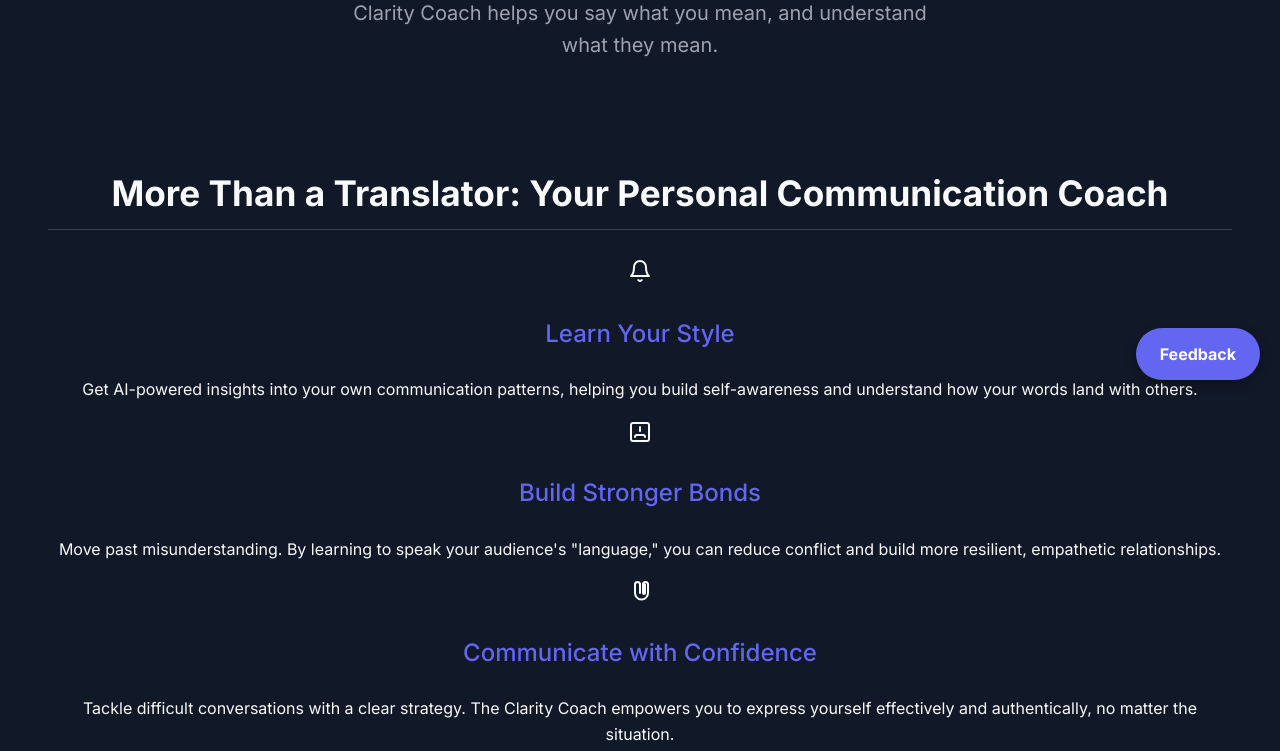
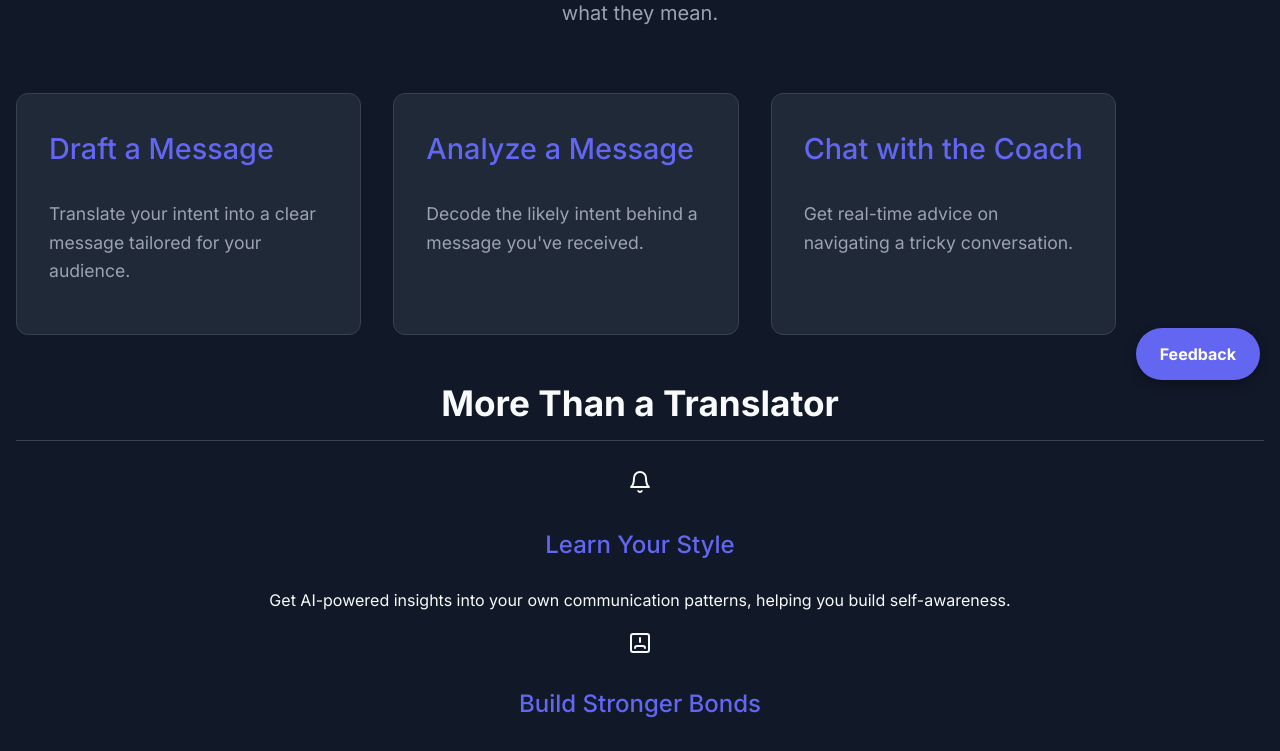
Before and after one commit to SolFlourishes/kith-clarity-coach, a React (Vite) app: page / in a window 1280 px wide. Shown: the part 400-1151 px from the top of the page. Built offline with nearby package versions, Linux system fonts and the light colour scheme.

Commit message:
CLarity: updated Home Page with Mission2

```diff
--- a/src/pages/HomePage.jsx
+++ b/src/pages/HomePage.jsx
@@ -4,45 +4,48 @@ import './HomePage.css';
 
 function HomePage() {
   return (
-    <div className="homepage-container">
+    <div className="homepage-layout">
+      <main className="main-content">
         <header className="hero-section">
           <h1 className="hero-title">Translate Communication,<br />Not People.</h1>
           <p className="hero-subtitle">Bridge the gap between different communication styles. The Clarity Coach helps you say what you mean, and understand what they mean.</p>
         </header>
 
-      {/* New Empowerment Section */}
+        <div className="mode-selection">
+          <ModeCard title="Draft a Message" description="Translate your intent into a clear message tailored for your audience." linkTo="/translate/draft" />
+          <ModeCard title="Analyze a Message" description="Decode the likely intent behind a message you've received." linkTo="/translate/analyze" />
+          <ModeCard title="Chat with the Coach" description="Get real-time advice on navigating a tricky conversation." linkTo="/chat" />
+        </div>
+      </main>
+
+      <aside className="sidebar-content">
         <section className="empowerment-section">
-        <h2>More Than a Translator: Your Personal Communication Coach</h2>
+          <h2>More Than a Translator</h2>
           <div className="benefits-grid">
             <div className="benefit-card">
               <div className="benefit-icon">
                 <svg xmlns="http://www.w3.org/2000/svg" width="24" height="24" viewBox="0 0 24 24" fill="none" stroke="currentColor" strokeWidth="2" strokeLinecap="round" strokeLinejoin="round"><path d="M18 8A6 6 0 0 0 6 8c0 7-3 9-3 9h18s-3-2-3-9"/><path d="M13.73 21a2 2 0 0 1-3.46 0"/></svg>
               </div>
               <h3>Learn Your Style</h3>
-            <p>Get AI-powered insights into your own communication patterns, helping you build self-awareness and understand how your words land with others.</p>
+              <p>Get AI-powered insights into your own communication patterns, helping you build self-awareness.</p>
             </div>
             <div className="benefit-card">
                <div className="benefit-icon">
                   <svg xmlns="http://www.w3.org/2000/svg" width="24" height="24" viewBox="0 0 24 24" fill="none" stroke="currentColor" strokeWidth="2" strokeLinecap="round" strokeLinejoin="round"><path d="M17 18a2 2 0 0 0-2-2H9a2 2 0 0 0-2 2"/><rect x="3" y="4" width="18" height="18" rx="2"/><path d="M12 8v4"/><path d="M12 16h.01"/></svg>
               </div>
               <h3>Build Stronger Bonds</h3>
-            <p>Move past misunderstanding. By learning to speak your audience's "language," you can reduce conflict and build more resilient, empathetic relationships.</p>
+              <p>Move past misunderstanding by learning to speak your audience's "language" to reduce conflict.</p>
             </div>
             <div className="benefit-card">
               <div className="benefit-icon">
                   <svg xmlns="http://www.w3.org/2000/svg" width="24" height="24" viewBox="0 0 24 24" fill="none" stroke="currentColor" strokeWidth="2" strokeLinecap="round" strokeLinejoin="round"><path d="M12 15V6.5a2.5 2.5 0 1 0-5 0V15a6.5 6.5 0 1 0 13 0V6.5a2.5 2.5 0 1 0-5 0V15a1 1 0 1 0 2 0V6.5"/></svg>
               </div>
               <h3>Communicate with Confidence</h3>
-            <p>Tackle difficult conversations with a clear strategy. The Clarity Coach empowers you to express yourself effectively and authentically, no matter the situation.</p>
+              <p>Tackle difficult conversations with a clear strategy, empowering you to express yourself effectively.</p>
             </div>
           </div>
         </section>
-
-      <div className="mode-selection">
-        <ModeCard title="Draft a Message" description="Translate your intent into a clear message tailored for your audience." linkTo="/translate/draft" />
-        <ModeCard title="Analyze a Message" description="Decode the likely intent behind a message you've received." linkTo="/translate/analyze" />
-        <ModeCard title="Chat with the Coach" description="Get real-time advice on navigating a tricky conversation." linkTo="/chat" />
-      </div>
+      </aside>
     </div>
   );
 }
```
Lines whose indentation alone changed are shown as unchanged.
